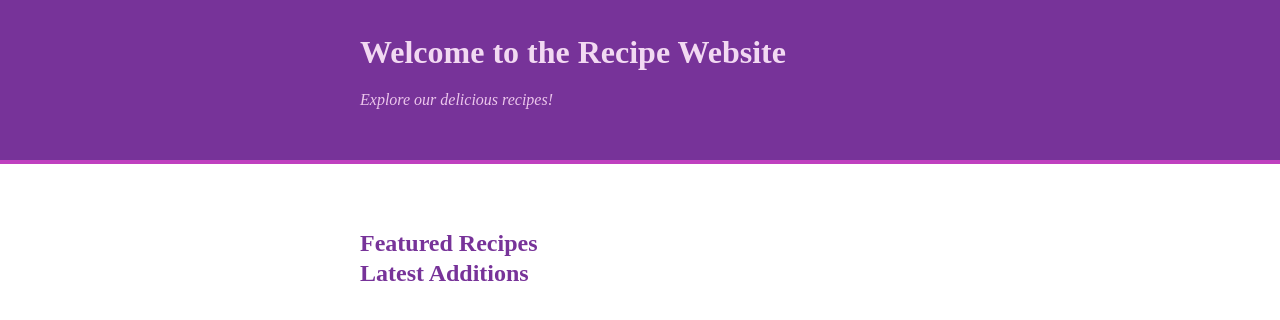
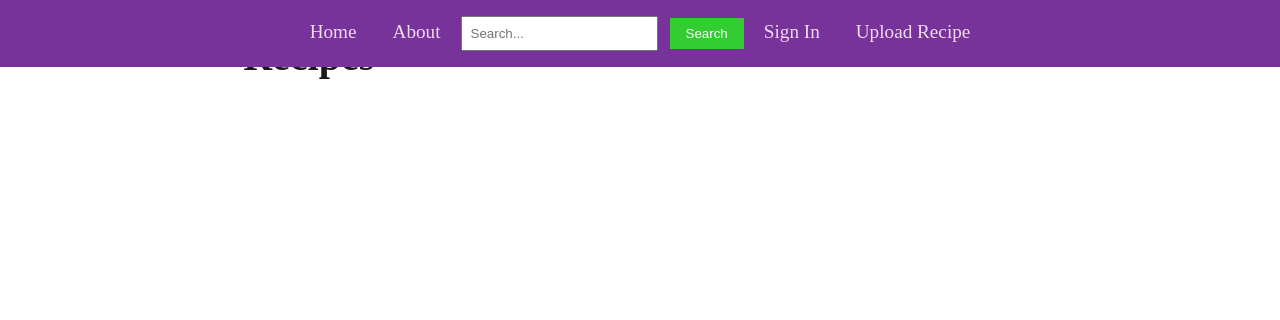
Before and after one commit to M4moon/SoftwareEngineeringSemProject, a Flask app: page / in a window 1280 px wide. Shown: the top 320 px of the page. Run offline with Flask 3, Linux system fonts and the light colour scheme.

Commit message:
added a search bar

```diff
--- a/semester_project/app.py
+++ b/semester_project/app.py
@@ -3,10 +3,30 @@
 
 app = Flask(__name__)
 
-# Route for the index page
+recipes = [
+    {'title': 'Sweet Strawberry Cheesecake', 'content': '...'},
+    {'title': 'Chocolate Brownie', 'content': '...'},
+    # Add more recipes as needed
+]
+
+
+# Route for the homepage
 @app.route('/')
 def index_page():
     return render_template('index.html')
 
+# Route for the recipe page
+@app.route('/recipe')
+def recipe_page():
+    # Correct template name: 'recipe.html'
+    return render_template('recipe.html')
+@app.route('/search')
+def search():
+    query = request.args.get('query')
+    # Simple search logic: Check if the query is in the title of any recipe
+    results = [recipe for recipe in recipes if query.lower() in recipe['title'].lower()]
+    return render_template('search_results.html', query=query, results=results)
+
+
 if __name__ == '__main__':
     app.run(debug=True)
--- a/semester_project/static/style.css
+++ /dev/null
@@ -1,38 +0,0 @@
-/* static/style.css */
-body {
-    margin: 0;
-    background-color: hsl(0, 0%, 100%);
-    color: hsl(0, 0%, 10%);
-    line-height: 1.5;
-  }
-
-  .content-width {
-    max-width: 70ch;
-    width: calc(100% - 4rem);
-    margin: 0 auto;
-  }
-
-  main {
-    margin-bottom: 4rem;
-  }
-
-  header {
-    margin-bottom: 4rem;
-    padding: 2rem 0;
-    background-color: hsl(280, 50%, 40%);
-    border-bottom: 4px solid hsl(300, 50%, 50%);
-    color: hsl(300, 50%, 90%);
-  }
-
-  header p {
-    color: hsl(300, 50%, 85%);
-  }
-
-  h1, h2, h3 {
-    margin: 0;
-    line-height: 1.25;
-  }
-
-  h2, h3 {
-    color: hsl(280, 50%, 40%);
-  }
--- /dev/null
+++ b/semester_project/static/styles.css
@@ -0,0 +1,46 @@
+/* static/styles.css */
+body {
+  margin: 0;
+  background-color: hsl(0, 0%, 100%);
+  color: hsl(0, 0%, 10%);
+  line-height: 1.5;
+}
+
+.content-width {
+  max-width: 21cm; /* A4 size width in centimeters */
+  width: calc(100% - 4rem);
+  margin: 0 auto;
+}
+
+main {
+  margin-bottom: 4rem;
+}
+
+header {
+  margin-bottom: 4rem;
+  padding: 2rem 0;
+  background-color: hsl(280, 50%, 40%);
+  border-bottom: 4px solid hsl(300, 50%, 50%);
+  color: hsl(300, 50%, 90%);
+}
+
+header p {
+  color: hsl(300, 50%, 85%);
+}
+
+.content-width h1 {
+  font-size: 2.5em; /* Adjust the font size as needed */
+  margin-bottom: 0.5rem;
+}
+
+.content-width h2 {
+  font-size: 2em; /* Adjust the font size as needed */
+  color: hsl(280, 50%, 40%);
+}
+
+.content-width h3 {
+  font-size: 1.5em; /* Adjust the font size as needed */
+  color: hsl(280, 50%, 40%);
+}
+
+/* Add more styling as needed */
--- a/semester_project/templates/index.html
+++ b/semester_project/templates/index.html
@@ -6,32 +6,22 @@
     <meta name="viewport" content="width=device-width, initial-scale=1" />
     <title>Recipe Website</title>
     <link
-      href="{{ url_for('static', filename='style.css') }}"
+      href="{{ url_for('static', filename='styles.css') }}"
       rel="stylesheet"
     />
   </head>
   <body>
-    <main>
-      <header>
-        <div class="content-width">
-          <h1>Welcome to the Recipe Website</h1>
-          <p><em>Explore our delicious recipes!</em></p>
-        </div>
-      </header>
+    {% include 'navbar.html' %}
 
-      <div class="content-width">
-        <section>
-          <h2>Featured Recipes</h2>
-          <!-- Add content for featured recipes -->
-        </section>
-
-        <section>
-          <h2>Latest Additions</h2>
-          <!-- Add content for the latest recipes -->
-        </section>
-
-        <!-- Add more sections as needed -->
+    <main class="content-width">
+      <h1>Recipes</h1>
+      <!-- Display recipes -->
+      {% for recipe in recipes %}
+      <div class="recipe">
+        <h2>{{ recipe.title }}</h2>
+        <p>{{ recipe.content }}</p>
       </div>
+      {% endfor %}
     </main>
   </body>
 </html>
--- a/semester_project/templates/navbar.html
+++ b/semester_project/templates/navbar.html
@@ -1,23 +1,51 @@
 <!-- templates/navbar.html -->
+<nav class="navbar">
+  <div class="content-width">
+    <a href="/">Home</a>
+    <a href="#">About</a>
+    <form class="search-form" action="{{ url_for('search') }}" method="GET">
+      <input type="text" name="query" placeholder="Search..." />
+      <button type="submit">Search</button>
+    </form>
+    <a href="{{ url_for('signin') }}">Sign In</a>
+    <a href="{{ url_for('upload_recipe') }}">Upload Recipe</a>
+  </div>
+</nav>
 
-<div class="container">
-  <div class="logo-container">
-    <a href="/">
-      <img src="{{ url_for('static', filename='logo.png') }}" alt="Logo" />
-    </a>
-    <h1>Shaolin School <sub>Welcome, Students!</sub></h1>
-  </div>
-  <nav>
-    <ul>
-      <li><a href="#">Edit User Details</a></li>
-      <li><a href="#">Upload Videos</a></li>
-    </ul>
-    <form action="/search" method="post">
-      <label for="query">Search YouTube videos:</label>
-      <div class="search-container">
-        <input type="text" id="query" name="query" required />
-        <button type="submit">Search</button>
-      </div>
-    </form>
-  </nav>
-</div>
+<style>
+  /* Add navbar styling here */
+  .navbar {
+    position: fixed;
+    top: 0;
+    width: 100%;
+    background-color: hsl(280, 50%, 40%);
+    padding: 1rem 0;
+    text-align: center;
+    color: hsl(300, 50%, 90%);
+  }
+
+  .navbar a {
+    color: hsl(300, 50%, 90%);
+    text-decoration: none;
+    margin: 0 1rem;
+    font-size: 1.2em; /* Adjust the font size as needed */
+  }
+
+  .search-form {
+    display: inline-block;
+    margin-right: auto;
+  }
+
+  .search-form input {
+    padding: 0.5rem;
+    margin-right: 0.5rem;
+  }
+
+  .search-form button {
+    padding: 0.5rem 1rem;
+    background-color: hsl(120, 60%, 50%);
+    color: white;
+    border: none;
+    cursor: pointer;
+  }
+</style>
--- a/semester_project/recipes/recipe.html
+++ b/semester_project/templates/recipe.html
@@ -5,7 +5,7 @@
     <meta name="viewport" content="width=device-width, initial-scale=1" />
     <title>A Demo Font Family Page</title>
     <link
-      href="{{ url_for('static', filename='style.css') }}"
+      href="{{ url_for('static', filename='styles.css') }}"
       rel="stylesheet"
     />
   </head>
@@ -20,6 +20,8 @@
           </p>
         </div>
       </header>
+
+      {% include 'navbar.html' %}
 
       <div class="content-width">
         <p>
```
